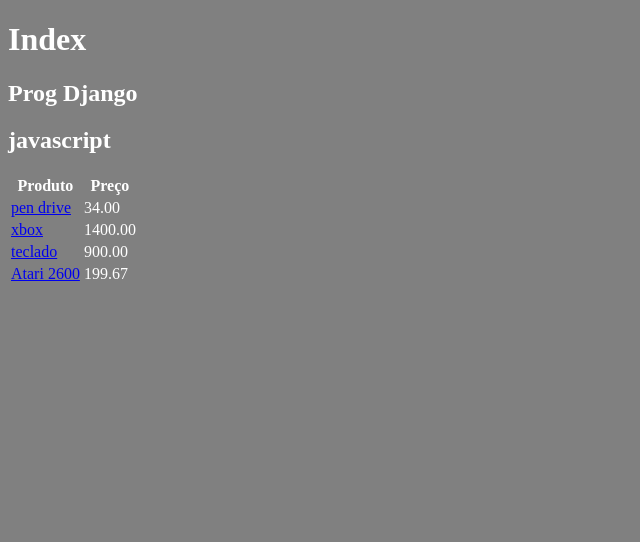
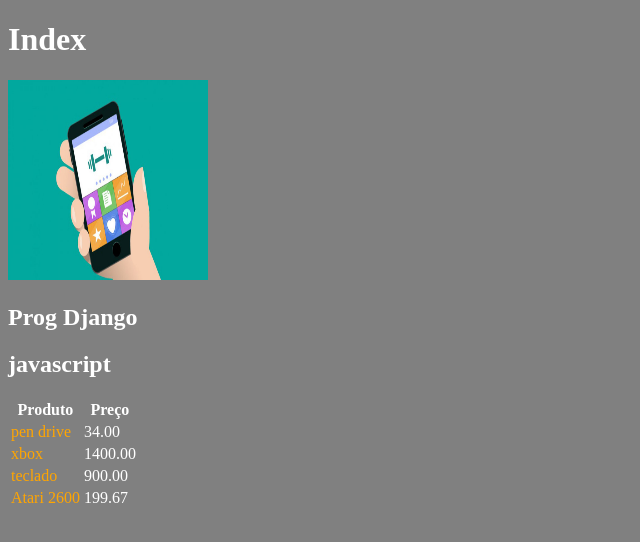
Before and after one commit to codingscode/curso_django, a Django app: page / in a window 1280 px wide. Shown: the top 542 px of the page, without its empty margins (0-640 px from the left). Run offline with Django 3.2, Linux system fonts and the light colour scheme; data comes from the database, SQL or seed files in the repository.

Commit message:
parte 41

```diff
--- a/proj1/nucleo/static/css/estilos.css
+++ b/proj1/nucleo/static/css/estilos.css
@@ -3,3 +3,13 @@
    background-color: gray;
    color: white;
 }
+
+a {
+   text-decoration: none;
+   color: orange;
+}
+
+img {
+   width: 200px;
+   height: 200px;
+}
--- a/proj1/nucleo/templates/index.html
+++ b/proj1/nucleo/templates/index.html
@@ -8,6 +8,9 @@
 </head>
 <body>
    <h1>Index</h1>
+
+   <img src="{% static 'images/imgweb1.jpg' %}" />
+
    <h2>{{ curso }}</h2>
    <h2>{{ outro }}</h2>
    <!-- <span>{{ logado }}</span> -->
```
Also changed, not shown: proj1/nucleo/static/images/imgweb1.jpg (added).
